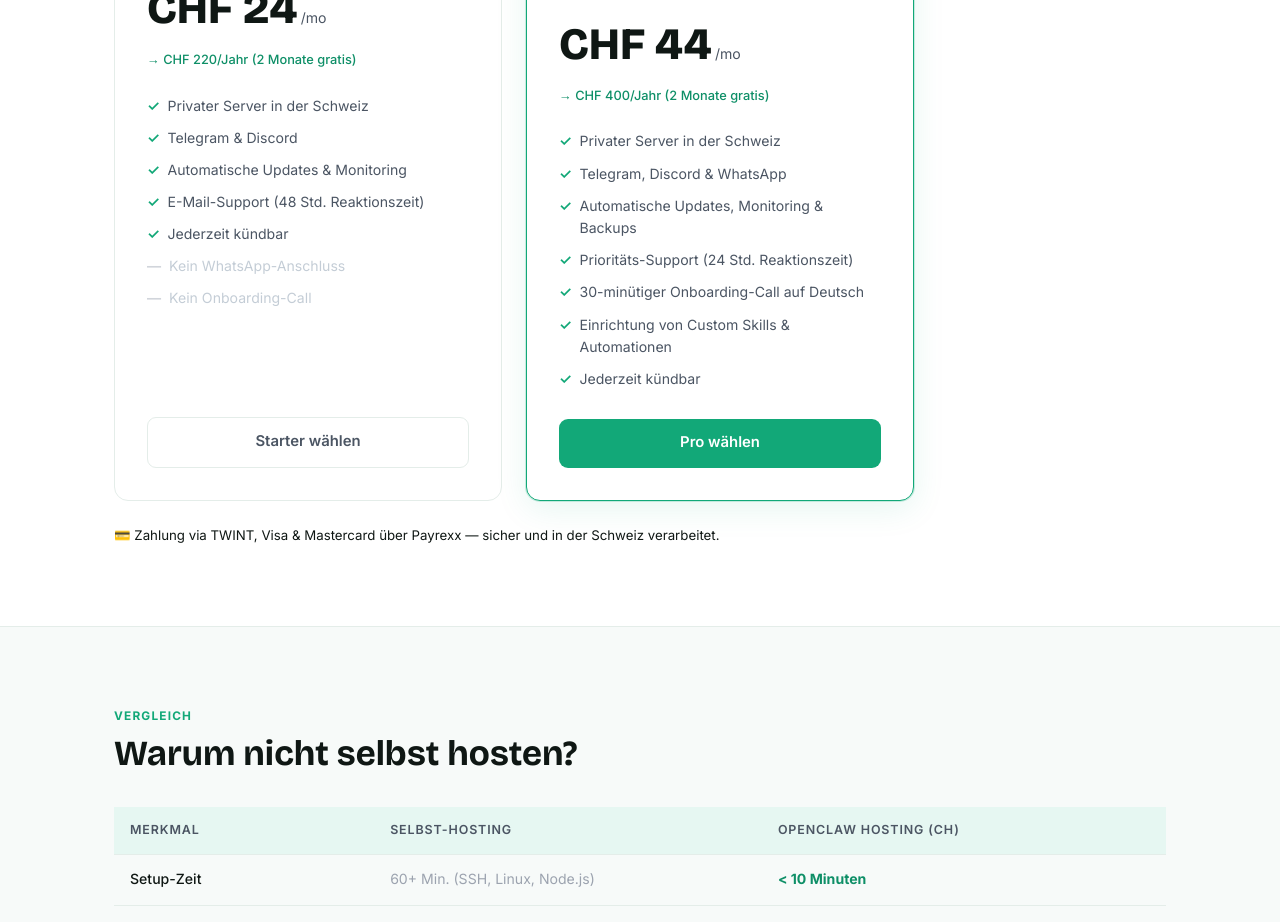
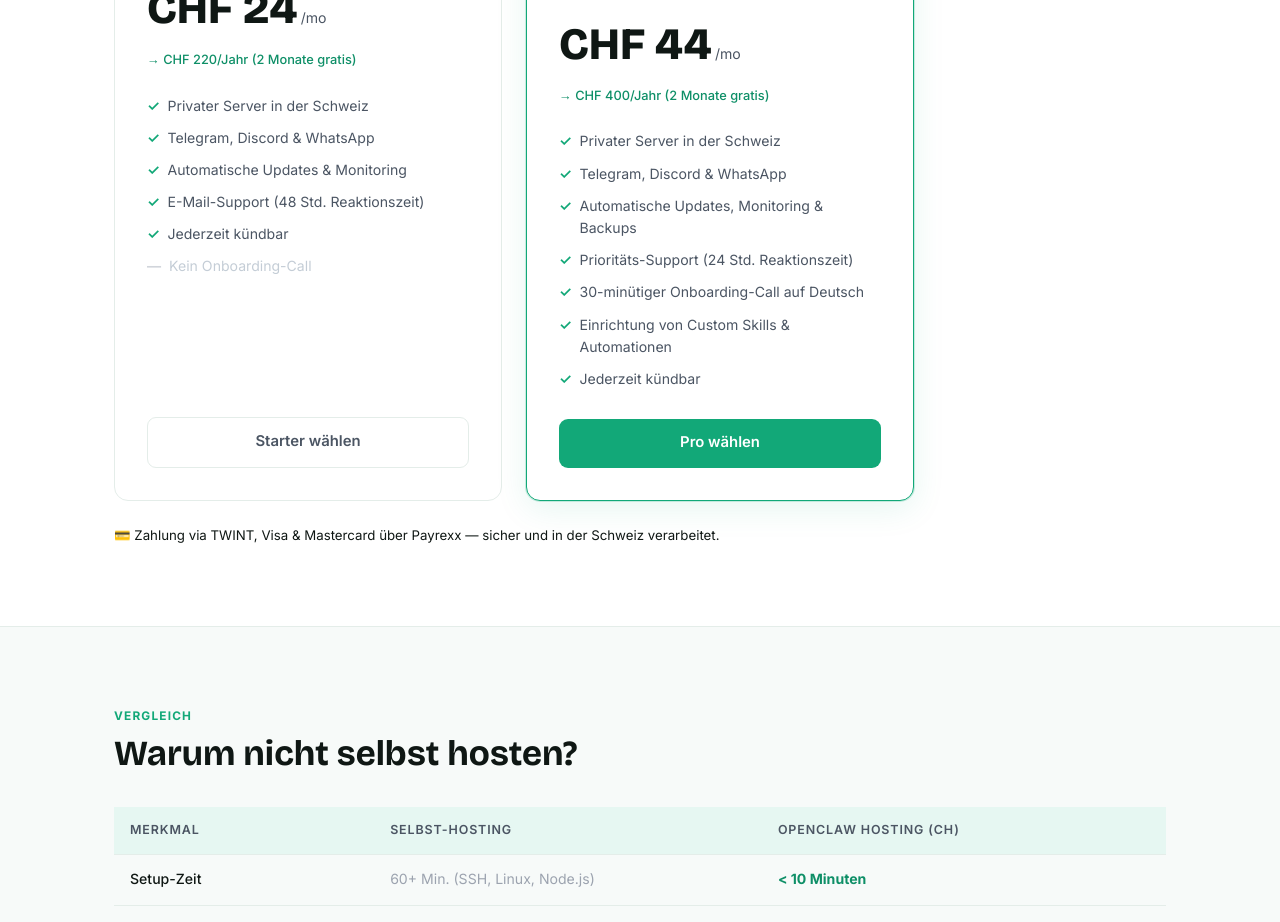
Before and after one commit to riccardogosteli-wq/openclaw-hosting, a Next.js app: page / in a window 1280 px wide. Shown: the part 4780-5702 px from the top of the page. Built offline with nearby package versions, Linux system fonts and the light colour scheme.

Commit message:
Channels: WhatsApp on all plans; pricing cleaner

```diff
--- a/app/page.tsx
+++ b/app/page.tsx
@@ -109,8 +109,8 @@ const de = {
 
   p1n: 'Starter', p1d: 'Für Einzelpersonen und Einsteiger',
   p1p: '24', p1a: '→ CHF 220/Jahr (2 Monate gratis)',
-  p1fs: ['Privater Server in der Schweiz', 'Telegram & Discord', 'Automatische Updates & Monitoring', 'E-Mail-Support (48 Std. Reaktionszeit)', 'Jederzeit kündbar'],
-  p1ds: ['Kein WhatsApp-Anschluss', 'Kein Onboarding-Call'],
+  p1fs: ['Privater Server in der Schweiz', 'Telegram, Discord & WhatsApp', 'Automatische Updates & Monitoring', 'E-Mail-Support (48 Std. Reaktionszeit)', 'Jederzeit kündbar'],
+  p1ds: ['Kein Onboarding-Call'],
   p1cta: 'Starter wählen',
 
   p2badge: 'EMPFOHLEN', p2n: 'Pro', p2d: 'Für Unternehmen und anspruchsvolle Nutzer',
@@ -259,8 +259,8 @@ const en: typeof de = {
 
   p1n: 'Starter', p1d: 'For individuals and beginners',
   p1p: '24', p1a: '→ CHF 220/year (2 months free)',
-  p1fs: ['Private server in Switzerland (Infomaniak, Geneva)', 'Telegram & Discord', 'Automatic updates & monitoring', 'Email support (48h response time)', 'Cancel anytime'],
-  p1ds: ['No WhatsApp', 'No onboarding call'],
+  p1fs: ['Private server in Switzerland', 'Telegram, Discord & WhatsApp', 'Automatic updates & monitoring', 'Email support (48h response time)', 'Cancel anytime'],
+  p1ds: ['No onboarding call'],
   p1cta: 'Choose Starter',
 
   p2badge: 'RECOMMENDED', p2n: 'Pro', p2d: 'For businesses & power users',
```
